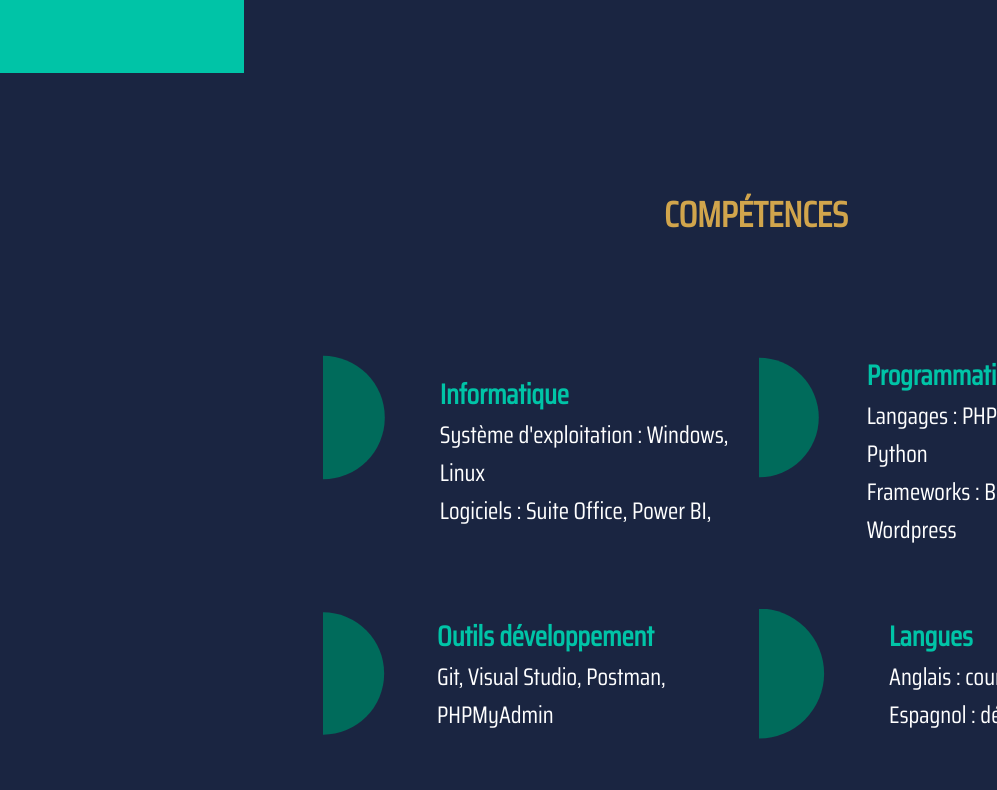
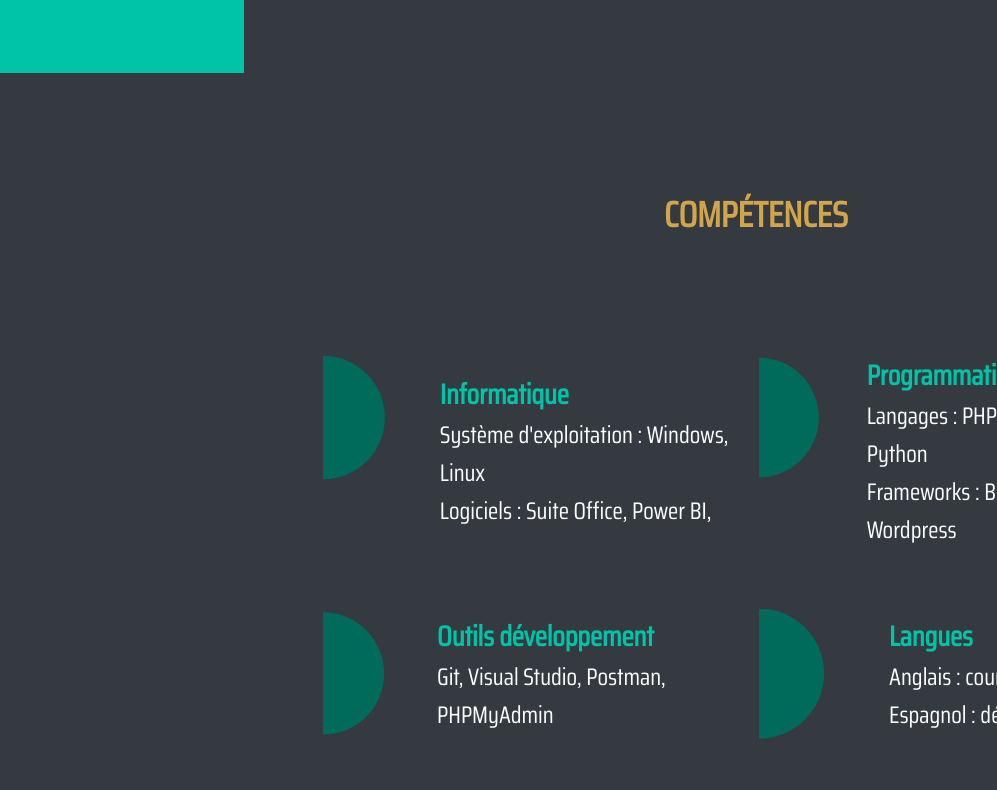
Before and after one commit to amelie-chardon/amelie-chardon.github.io, a plain HTML site: page index.html in a window 1280 px wide. Shown: the part 727-1517 px from the top of the page, without its empty margins (12-1009 px from the left). Drawn offline with nearby package versions, Linux system fonts and the light colour scheme.

Commit message:
chgt background color

```diff
--- a/style.css
+++ b/style.css
@@ -4,8 +4,8 @@ body {
     margin: 0;
     padding: 0;
     display: flex;
-    background-color: #1a2541;
-    /*background-color: #343a40;*/
+    /*background-color: #1a2541;*/
+    background-color: #343a40;
 }
 
 aside
```
